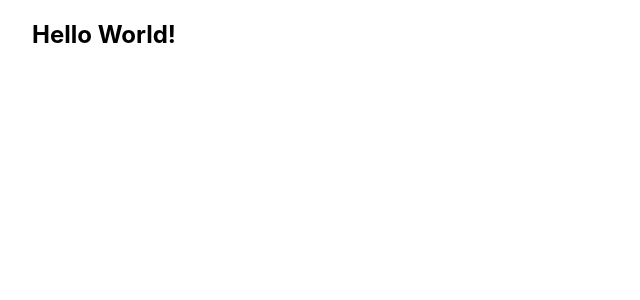
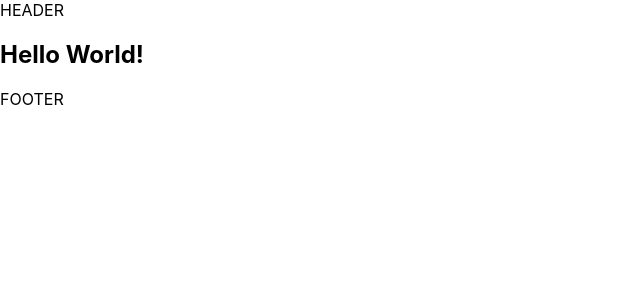
Before and after one commit to superbono/next_portfolio_ar, a Next.js app: page / in a window 1280 px wide. Shown: the top 300 px of the page, without its empty margins (0-640 px from the left). Built offline with nearby package versions, Linux system fonts and the light colour scheme.

Commit message:
03. Layout settings

```diff
--- /dev/null
+++ b/components/common/Footer.js
@@ -0,0 +1,7 @@
+export default function Footer() {
+  return (
+    <>
+      <footer>FOOTER</footer>
+    </>
+  );
+}
--- /dev/null
+++ b/components/common/Header.js
@@ -0,0 +1,7 @@
+export default function Header() {
+  return (
+    <>
+      <header>HEADER</header>
+    </>
+  );
+}
--- /dev/null
+++ b/components/layout.js
@@ -0,0 +1,14 @@
+import Footer from "./common/Footer";
+import Header from "./common/Header";
+
+export default function Layout({ children }) {
+  return (
+    <>
+      <div>
+        <Header />
+        {children}
+        <Footer />
+      </div>
+    </>
+  );
+}
--- a/pages/about.js
+++ b/pages/about.js
@@ -1,11 +1,9 @@
-import styles from "../styles/Home.module.css";
-
 export default function About() {
   return (
-    <div className={styles.container}>
+    <>
       <main>
         <h2>About</h2>
       </main>
-    </div>
+    </>
   );
 }
--- a/pages/index.js
+++ b/pages/index.js
@@ -1,19 +1,17 @@
-import Head from 'next/head'
-import Image from 'next/image'
-import styles from '../styles/Home.module.css'
+// import Head from "next/head";
+import DefaultLayout from "../components/layout";
 
 export default function Home() {
   return (
-    <div className={styles.container}>
-      <Head>
+    <DefaultLayout>
+      {/* <Head>
         <title>Hello!</title>
         <meta name="description" content="Generated by create next app" />
         <link rel="icon" href="/favicon.ico" />
-      </Head>
-
+      </Head> */}
       <main>
         <h2>Hello World!</h2>
       </main>
-    </div>
-  )
+    </DefaultLayout>
+  );
 }
```
Also changed, not shown: pages/projects.js (renamed from pages/project.js).
